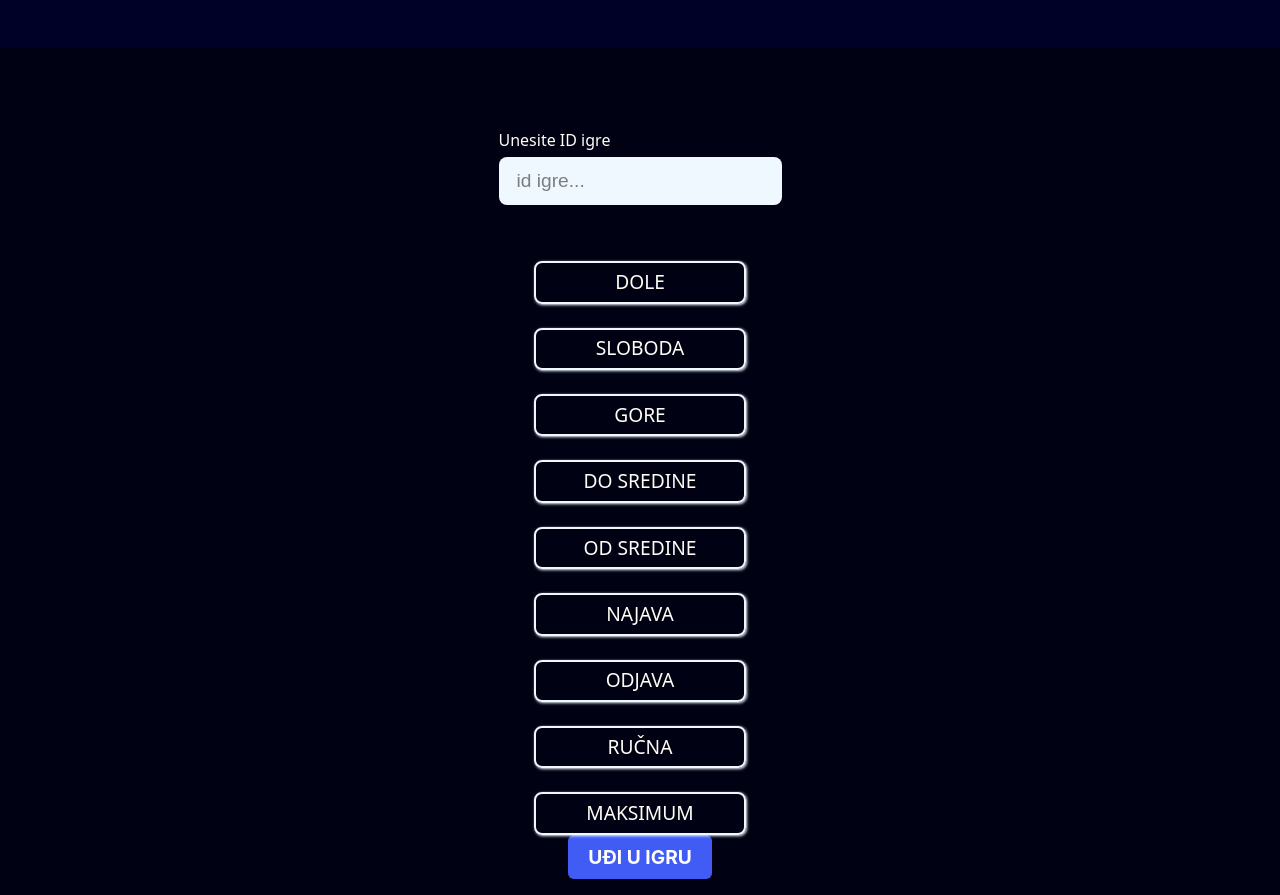
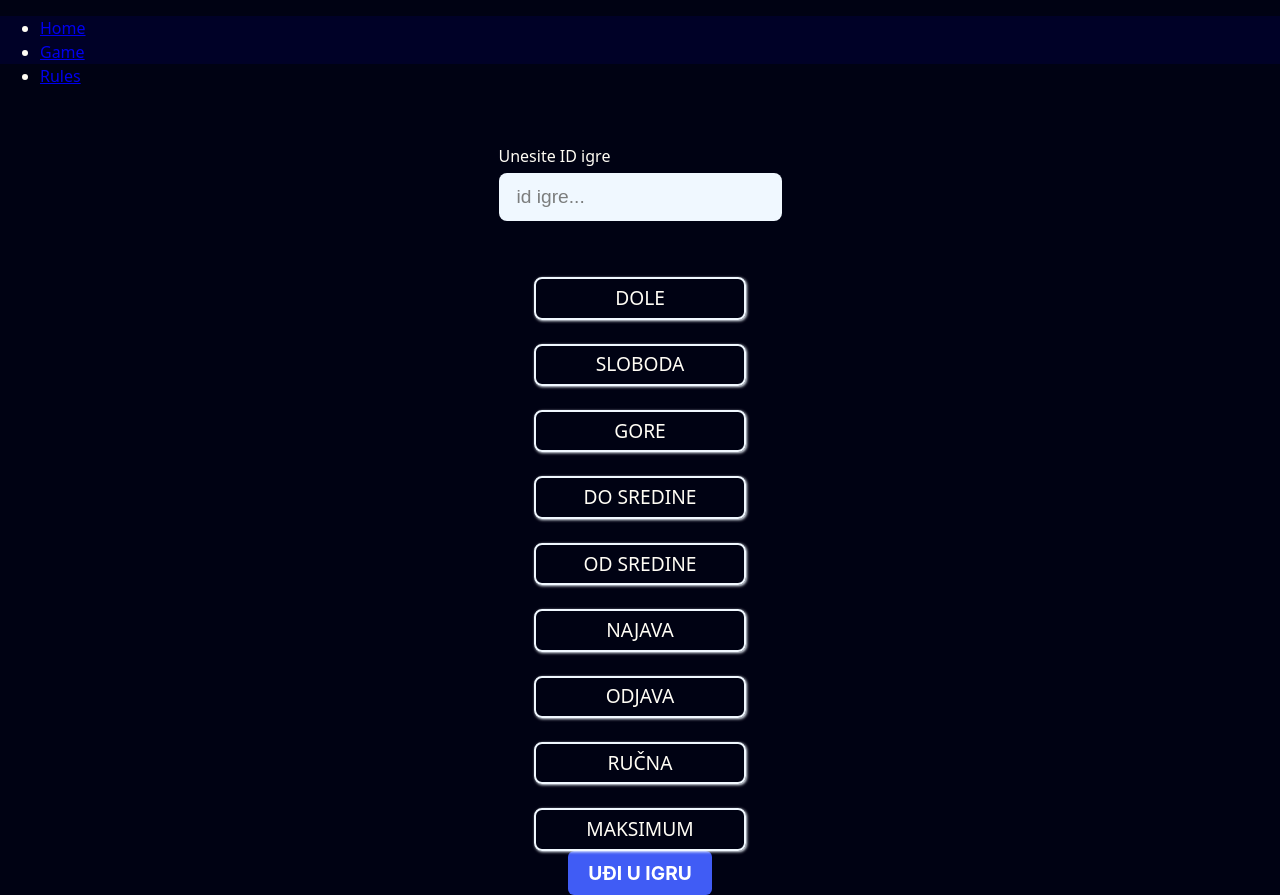
Before and after one commit to BSlaven/JAMB-YAHTZEE, a React (Vite) app: page / in a window 1280 px wide. Built offline with nearby package versions, Linux system fonts and the light colour scheme.

Commit message:
add links to navbar

```diff
--- a/src/layout/Navbar.jsx
+++ b/src/layout/Navbar.jsx
@@ -1,9 +1,16 @@
+import { Link } from "react-router";
+
+
 import classes from './Navbar.module.css';
 
 const Navbar = () => {
   return (
     <nav className={classes.navbar}>
-
+      <ul>
+        <li><Link to="/">Home</Link></li>
+        <li><Link to="/game">Game</Link></li>
+        <li><Link to="/rules">Rules</Link></li>
+      </ul>
     </nav>
   )
 }
```
